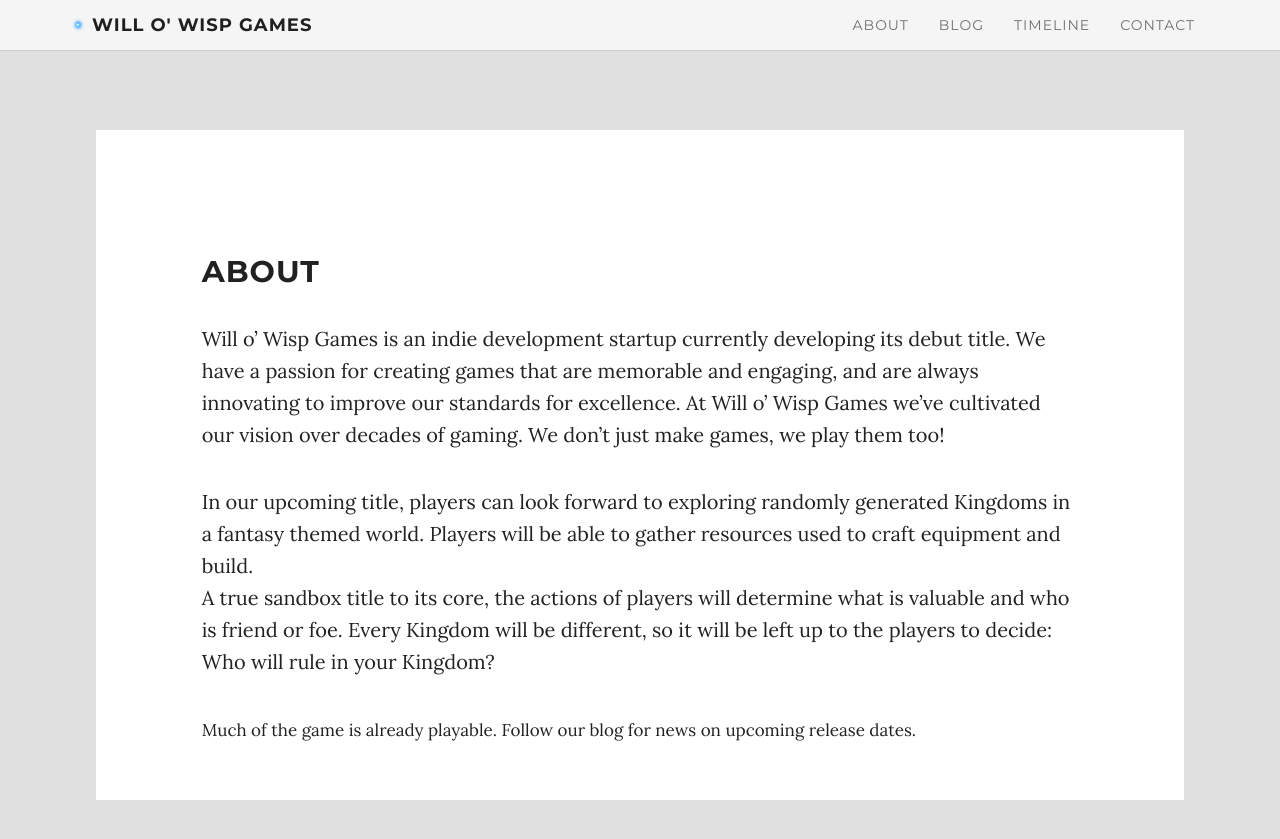
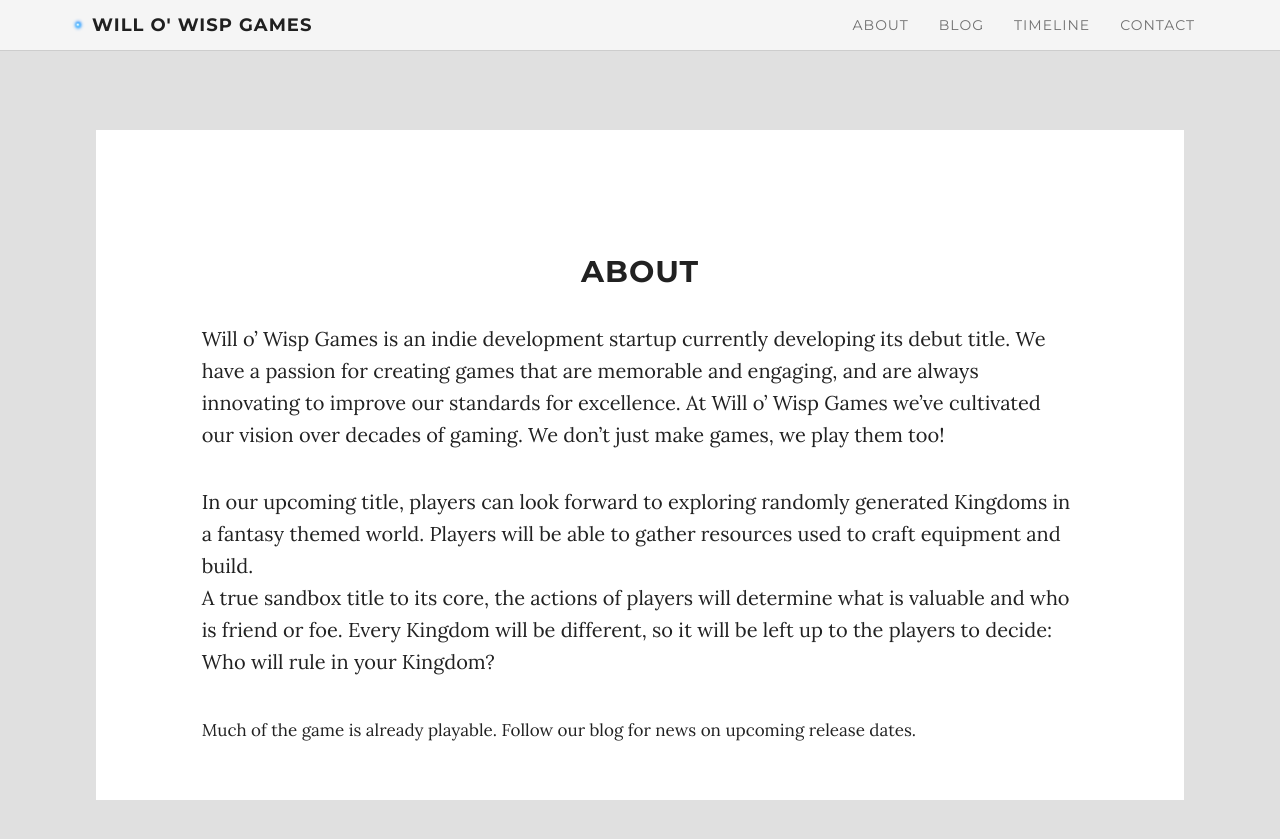
Before and after one commit to WilloWispGames/WilloWispGames.github.io, a Jekyll site: the page built from index.html, in a window 1280 px wide and 900 px high, scrolled down 895 px. Shown: the top 839 px of the window. Built offline with Jekyll 4.4.1, drawn with Linux system fonts in a browser that asks for light colours; nearby versions of some CDN libraries; comment, search, counter and statistics services are not loaded; grey boxes are pictures that could not be loaded.

Commit message:
Revert content-section text align to p

```diff
--- a/css/grayscale.scss
+++ b/css/grayscale.scss
@@ -55,6 +55,7 @@ p {
     margin: 0 0 25px;
     font-size: 18px;
     line-height: 1.5;
+    text-align: left;
     @media(min-width:768px) {
         margin: 0 0 35px;
         font-size: 20px;
@@ -248,7 +249,6 @@ a {
     padding-bottom: 20px;
     width: 85%;
     background-color: $white;
-    text-align: left;
     @media(min-width:767px) {
         margin-top: 125px;
         padding-top: 125px;
```
